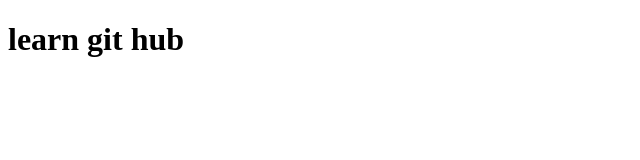
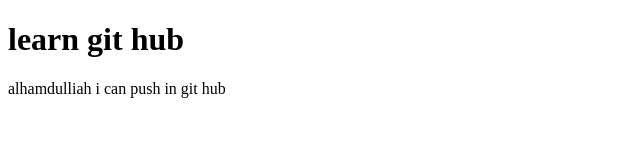
Before and after one commit to shaonshafiqul/learn-git, a plain HTML site: page index.html in a window 1280 px wide. Shown: the whole page, without its empty margins (0-640 px from the left). Drawn offline with Linux system fonts and the light colour scheme.

Commit message:
alhamdulliah

```diff
--- a/index.html
+++ b/index.html
@@ -7,5 +7,6 @@
 </head>
 <body>
     <h1>learn git hub</h1>
+    <p> alhamdulliah i can push in git hub</p>
 </body>
 </html>
```
Also changed, not shown: git command.txt (added).
